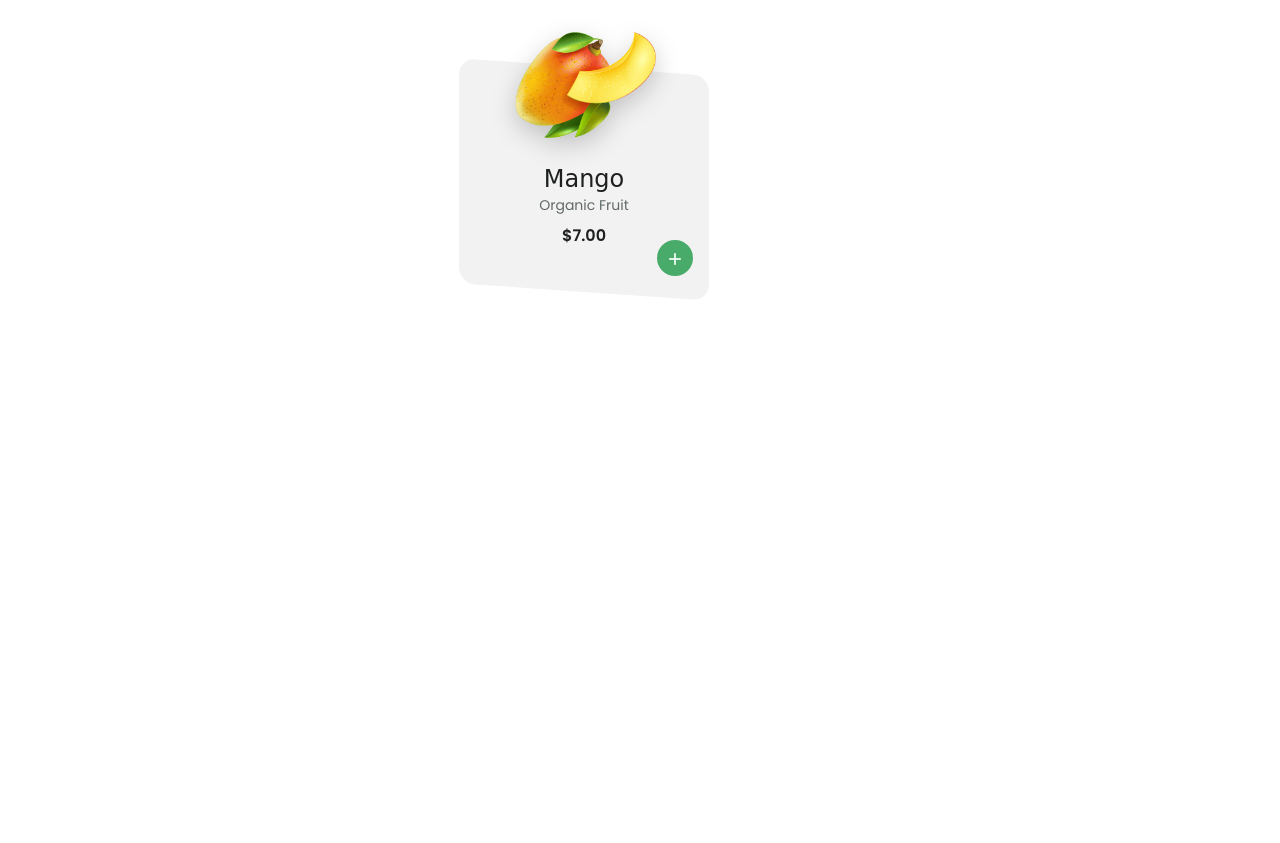
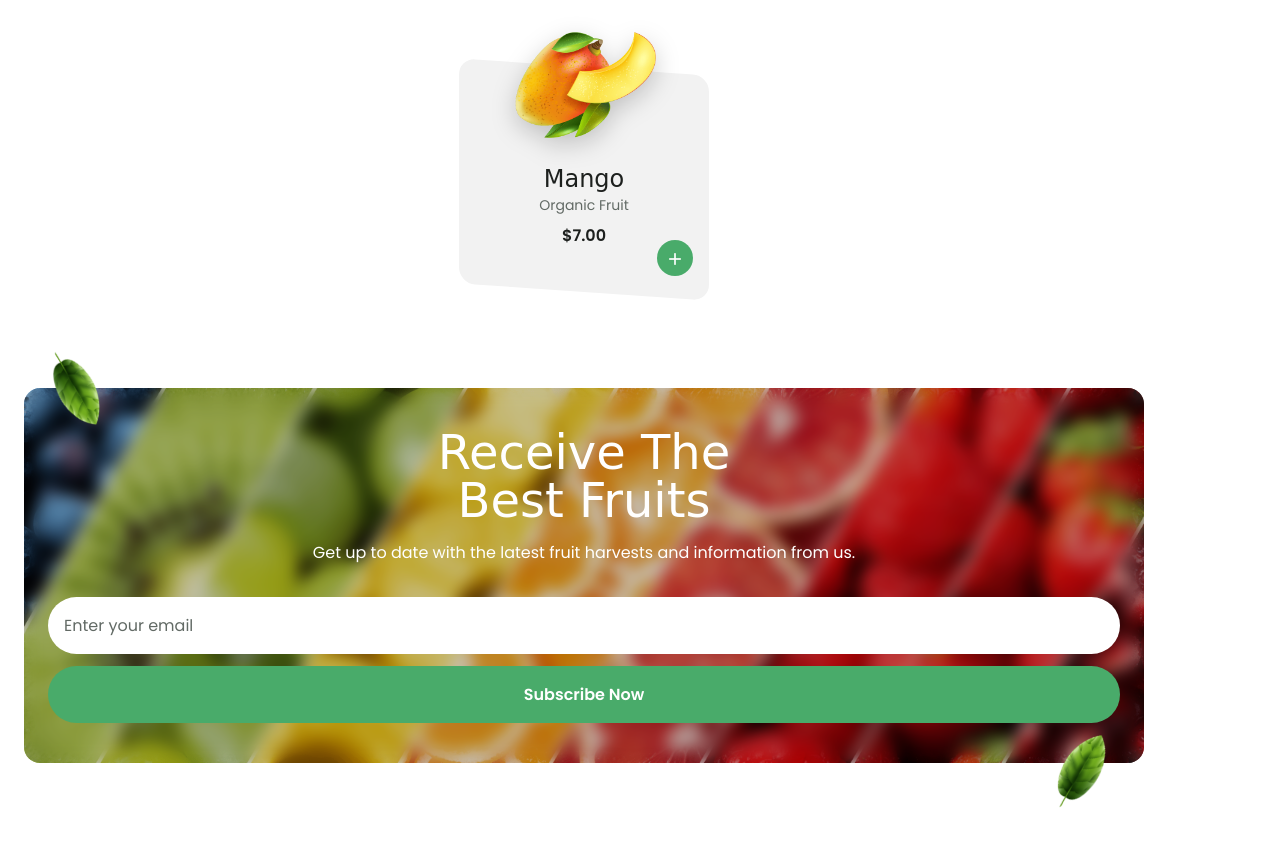
Before and after one commit to titohajili/Fruit-Website, a plain HTML site: page index.html in a window 1280 px wide. Shown: the part 4244-5087 px from the top of the page. Before the commit the page ends 4552 px from the top, so only its background shows below. Drawn offline with nearby package versions, Linux system fonts and the light colour scheme; a web font is replaced by a local one.

Commit message:
Join Section

```diff
--- a/assets/css/styles.css
+++ b/assets/css/styles.css
@@ -473,3 +473,90 @@ img {
 .popular__card:hover .popular__img{
   transform: translateY(-.3rem);
 }
+
+/* ======JOIN====== */
+
+.join__container{
+  position: relative;
+  padding-bottom: 4rem;
+}
+
+.join__content{
+  position: relative;
+  padding: 2.5rem 1.5rem;
+  row-gap: 2rem;
+  border-radius: 1rem;
+  overflow: hidden;
+
+}
+
+.join__content::after{
+  content: '';
+  width: 100%;
+  height: 100%;
+  position: absolute;
+  background-color: hsla(0, 0%, 0%, .2);
+  top: 0;
+  left: 0;
+  backdrop-filter: blur(8px);
+}
+
+.join__bg{
+  position: absolute;
+  width: 100%;
+  height: 100%;
+  object-fit: cover;
+  object-position: left;
+}
+
+.join__data,
+.join__form{
+  z-index: 5;
+}
+
+.join__data .section__title,
+.join__description{
+  color: var(--white-color);
+  text-align: center;
+}
+
+.join__form{
+  display: grid;
+  row-gap: .75rem;
+}
+
+.join__input{
+  width: 100%;
+  padding: 1rem;
+  border-radius: 4rem;
+  background-color: var(--body-color);
+  color: var(--title-color);
+  transition: background-color .4s;
+}
+
+.join__input::placeholder{
+  color: var(--text-color);
+}
+
+.join__button{
+  cursor: pointer;
+}
+
+.join__leaf-1,
+.join__leaf-2{
+  position: absolute;
+  width: 80px;
+
+}
+
+.join__leaf-1{
+  top: -2.5rem;
+  left: .75rem;
+  rotate: 135deg;
+}
+
+.join__leaf-2{
+  right: 1.5rem;
+  bottom: 1rem;
+  rotate: 15deg;
+}
--- a/index.html
+++ b/index.html
@@ -244,6 +244,41 @@
          </div>
       </section>
 
+      <!-- ======JOIN US ======= -->
+
+      <section class="join section" id="join">
+         <div class="join__container container grid">
+            <div class="join__content grid">
+               <div class="join__data">
+                  <h2 class="section__title">
+                     Receive The <br>
+                     Best Fruits
+                  </h2>
+
+                  <p class="join__description">
+                     Get up to date with the latest fruit
+                     harvests and information from us.
+                  </p>
+
+
+               </div>
+
+               <form class="join__form">
+                  <input type="email" placeholder="Enter your email" class="join__input">
+
+                  <button class="join__button button">
+                     Subscribe Now
+                  </button>
+               </form>
+
+               <img src="assets/img/join-bg.png" class="join__bg">
+            </div>
+
+            <img src="assets/img/leaf.png" class="join__leaf-1">
+            <img src="assets/img/leaf.png" class="join__leaf-2">
+         </div>
+      </section>
+
        </main>
 
 
```
